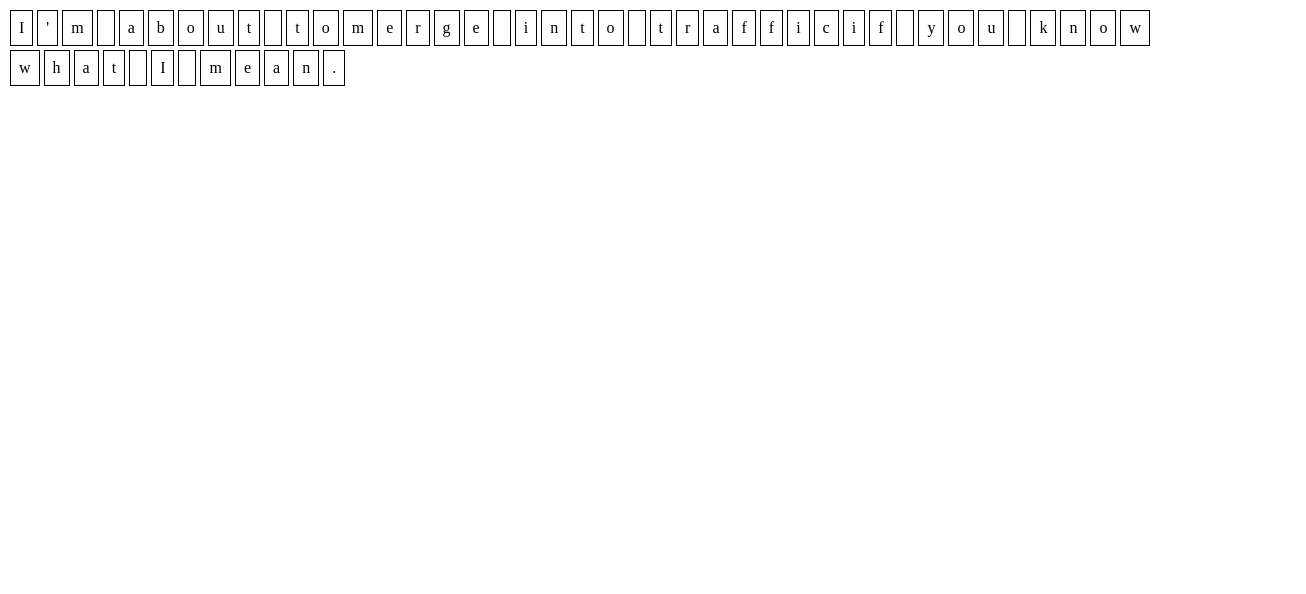
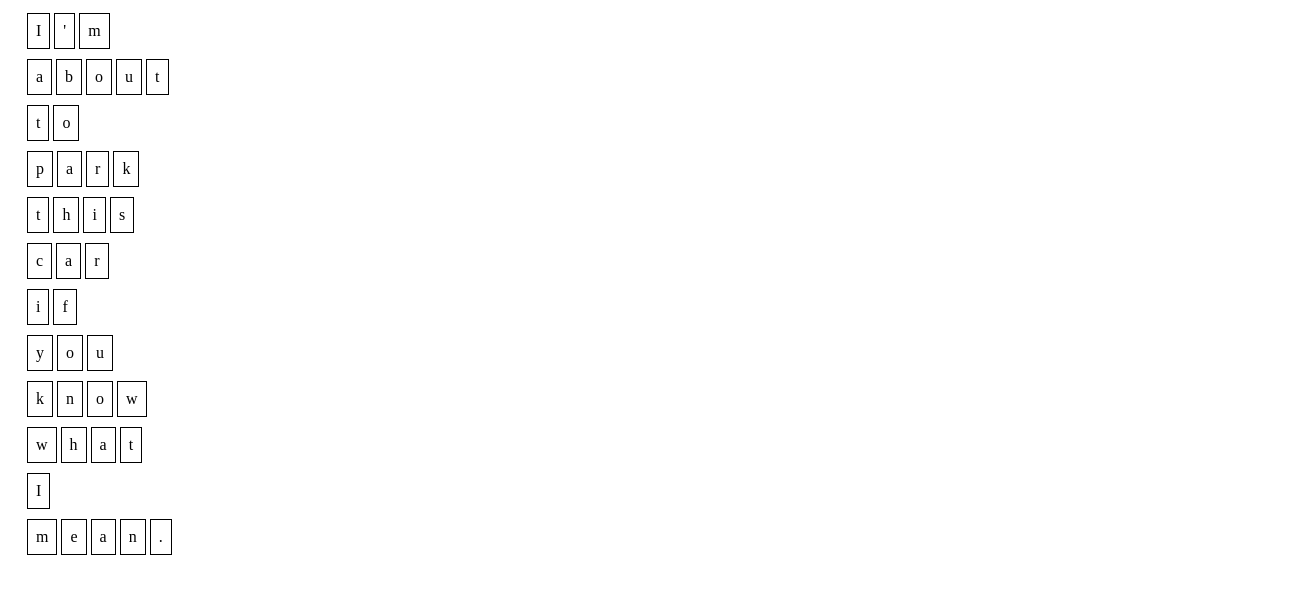
Before and after one commit to talnoznisky/imaboutto, a plain HTML site: page index.html in a window 1280 px wide. Shown: the whole page, 1306 px wide, since content can reach past the window. Drawn offline with Linux system fonts and the light colour scheme.

Commit message:
timer somewhat working

```diff
--- /dev/null
+++ b/aboutto.js
@@ -0,0 +1,6 @@
+aboutTo = [
+  "park this car",
+  "take a nap",
+  "ride the wind",
+  "catch a fever"
+]
--- a/index.html
+++ b/index.html
@@ -11,6 +11,7 @@
 
       </div>
 
+      <script type="text/javascript" src="aboutto.js"></script>
       <script type="text/javascript" src="script.js"></script>
   </body>
 </html>
--- a/script.js
+++ b/script.js
@@ -1,54 +1,31 @@
 const imAboutTo = "I'm about to"
 const ifYouKnow = "if you know"
 const whatIMean = "what I mean."
-
-phrases = [imAboutTo, "merge into traffic", ifYouKnow, whatIMean]
-
 const root = document.querySelector('#root')
 
-phrases.forEach(phrase => {
-  const row = document.createElement('div')
-  row.setAttribute('class', 'row')
-
-  phrase.split('').map(char => {
-    const div = document.createElement('div')
-    div.setAttribute('class', 'letter')
-    div.innerText = char
-    row.append(div)
-  })
-  root.append(row)
-}
+var i = 0
+window.setInterval(function(){
+  root.innerHTML = ""
+  let whatImAboutToDo = aboutTo[i];
+  let phrases = [imAboutTo,  whatImAboutToDo, ifYouKnow, whatIMean]
+  phrases.forEach(phrase => {
+    phrase.split(" ").map(eachWord => {
+      const word = document.createElement('div')
+      word.setAttribute('class', 'row')
+      eachWord.split('').map(char => {
+        const letter = document.createElement('div')
+        letter.setAttribute('class', 'letter')
+        letter.innerText = char
+        word.append(letter)
+          })
+          root.append(word)
+          }
+        )
+      }
+    )
+    i >= aboutTo.length - 1 ? i = 0 : i++
+  }, 3000)
 
 
 
-
-)
-
-
-
-//
-// function appendRow(x){
-//   return document.querySelector('#root').append(x)
-// }
-//
-// function createDiv(x){
-//   const div = document.createElement('div')
-//   div.setAttribute('class', 'letter')
-//   div.innerText = x
-//   return div
-// }
-//
-// function createRow(x){
-//   const row = document.createElement('div')
-//   row.setAttribute('class', 'row')
-//   row.append(x)
-//   return
-// }
-//
-// function spreadToArray(phrases){
-//   return phrases.map(phrase =>
-//     phrase.split("")
-//   )
-// }
-//
-// spreadToArray(phrases).forEach(phrase =>  console.log(createDiv(phrase)))
+// window.setInterval(i++, 30000)
--- a/style.css
+++ b/style.css
@@ -15,9 +15,15 @@
   margin: 2px;
 }
 
+.letter:hover {
+  box-shadow: 1px 1px 2px;
+}
+
 .row {
-  /* border: solid 1px pink; */
-  max-width: 100%;
+  min-width: 100%;
   display: inline-flex;
-  justify-content: center;
+  /* justify-content: center; */
+  margin: 2px 1em 2px 1em;
+  padding: 1px;
+
 }
```
